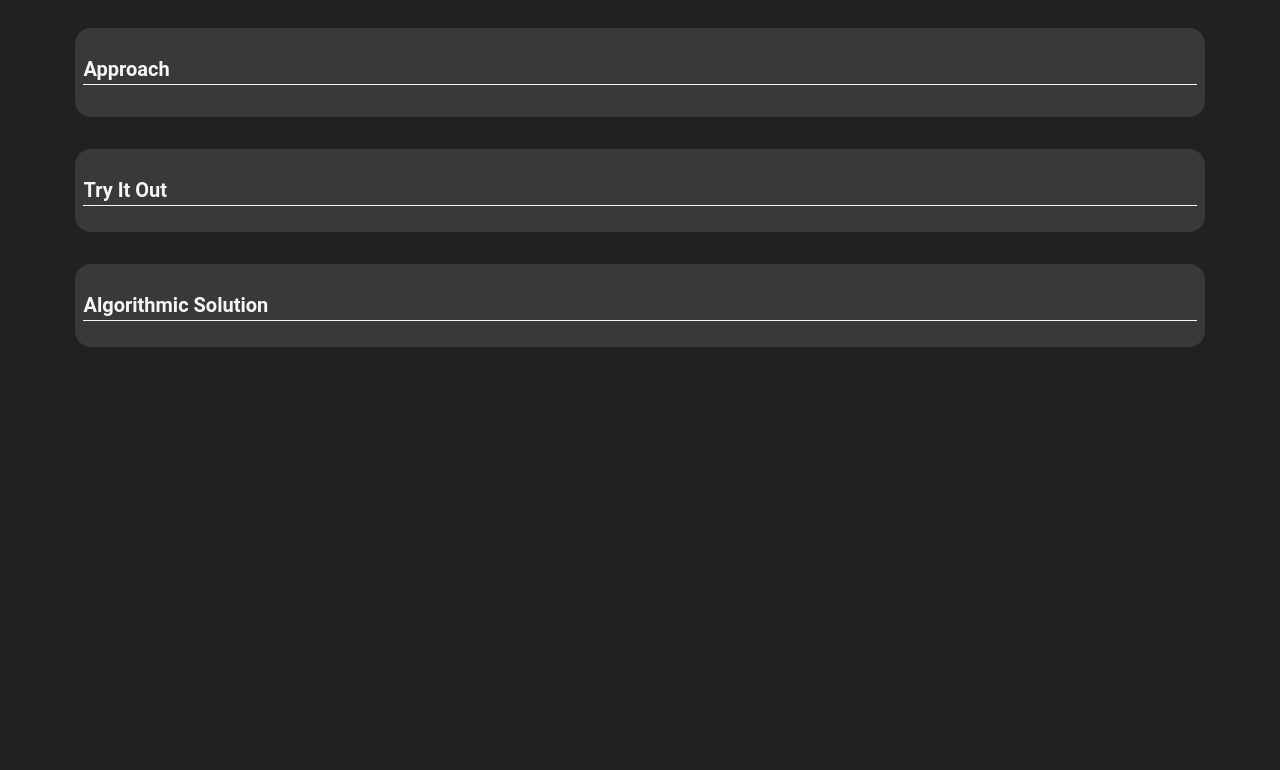
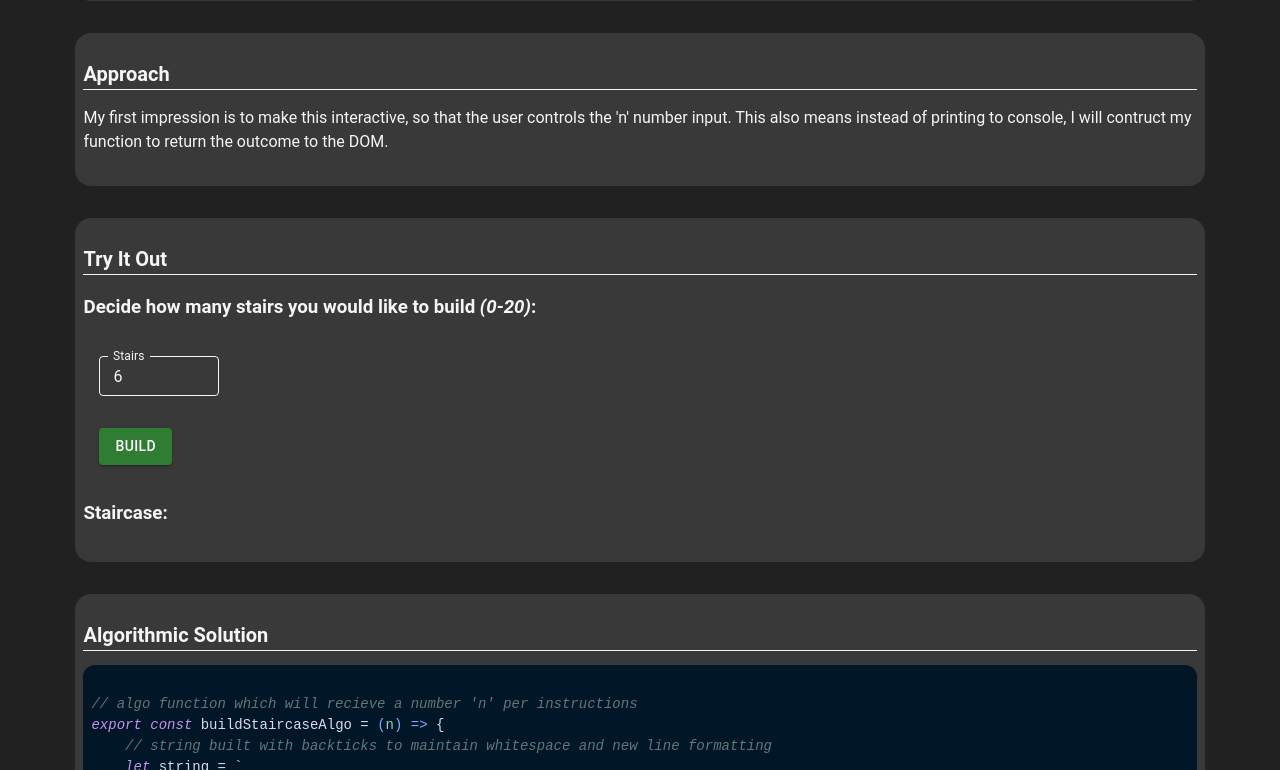
Before and after one commit to rramsey1115/algo-practice-nss, a React (Vite) app: page /staircase in a window 1280 px wide. Shown: the part 1130-1900 px from the top of the page. Before the commit the page ends 1509 px from the top, so only its background shows below. Built offline with nearby package versions, Linux system fonts and the light colour scheme.

Commit message:
BuildStaircase implemented

```diff
--- /dev/null
+++ b/src/02_buildStaircase/BuildStaircaseForm.jsx
@@ -0,0 +1,78 @@
+import { Button, TextField } from "@mui/material"
+import { useState } from "react";
+import { buildStaircaseAlgo } from "./BuildStaircaseAlgo";
+
+export const BuildStaircaseForm = ({ setStaircase }) => {
+    const [number, setNumber] = useState(6);
+
+    const handleBuildBtn = () => {
+        setStaircase(buildStaircaseAlgo(number))
+    }
+
+    return (<>
+        <form>
+            <h3>Decide how many stairs you would like to build <em>(0-20)</em>:</h3>
+            <TextField
+                id="staircase-input"
+                label="Stairs"
+                type="number"
+                value={number}
+                variant="outlined"
+                color="success"
+                size="small"
+                error={number < 0 || number > 20}
+                helperText={number < 0 || number > 20 ? "Please enter a number between 0 and 20" : ""}
+                onChange={(e) => {
+                    const val = e.target.value;
+                    if (val === "") {
+                        setNumber(0);
+                        return;
+                    }
+                    const parsed = Number(val);
+                    if (!isNaN(parsed) && parsed >= 0 && parsed <= 20) {
+                        setNumber(parsed);
+                    } else if (isNaN(parsed)) {
+                        setNumber(0);
+                    }
+                }}
+                slotProps={{ input: { min: 0, max: 20 } }}
+                sx={{
+                    width: "120px",
+                    m: 2,
+                    input: {
+                        color: 'whitesmoke', // input text color
+                    },
+                    label: {
+                        color: 'whitesmoke', // label text color
+                    },
+                    '& .MuiOutlinedInput-root': {
+                        '& fieldset': {
+                            borderColor: 'whitesmoke',
+                        },
+                        '&:hover fieldset': {
+                            borderColor: '#66bb6a',
+                        },
+                        '&.Mui-focused fieldset': {
+                            borderColor: '#66bb6a',
+                        },
+                    }
+                }}
+            />
+        </form>
+        <div>
+            <Button
+                id="staircase-build-btn"
+                className="form-button"
+                color="success"
+                size="medium"
+                variant="contained"
+                sx={{ margin: "16px" }}
+                disabled={number < 0 || number > 20}
+                onClick={(e) => {
+                    e.preventDefault();
+                    handleBuildBtn(e.currentTarget.value)
+                }}
+            >Build</Button>
+        </div>
+    </>)
+}
--- a/src/02_buildStaircase/BuildStaircaseView.jsx
+++ b/src/02_buildStaircase/BuildStaircaseView.jsx
@@ -1,4 +1,12 @@
+
+import { useState } from "react";
+import { BuildStaircaseForm } from "./BuildStaircaseForm";
+import { CodeSample } from "../CodeSample/CodeSample";
+import { buildStaircaseAlgoString } from "./BuildStaircaseAlgo";
+
 export const BuildStaircaseView = () => {
+    const [staircase, setStaircase] = useState('');
+
     return (<>
         <header className="header">
             <h1 className="header-heading">Build a Staircase</h1>
@@ -24,9 +32,9 @@ export const BuildStaircaseView = () => {
                 <h4><u>Function Constraints</u></h4>
                 <p>The number specified for height and width should be greater than 0 and less than 100.</p>
                 <h4><u>Output Format</u></h4>
-                <p>Print a staircase of size <em>n</em> using <code>#</code> symbols and spaces.</p>
+                <p>Print a staircase of size <em>n</em> using # symbols and spaces.</p>
                 <h4><u>Sample Input</u></h4>
-                <pre>6</pre>
+                6
                 <h4><u>Sample Output</u></h4>
                 <pre>
                     {`
@@ -40,7 +48,7 @@ export const BuildStaircaseView = () => {
             </div>
             <div className="article-div">
                 <h2 className="article-heading">Approach</h2>
-                <p></p>
+                <p>My first impression is to make this interactive, so that the user controls the 'n' number input. This also means instead of printing to console, I will contruct my function to return the outcome to the DOM.</p>
                 <p></p>
                 <p></p>
                 <p></p>
@@ -49,9 +57,17 @@ export const BuildStaircaseView = () => {
             </div>
             <div className="article-div">
                 <h2 className="article-heading">Try It Out</h2>
+                <BuildStaircaseForm setStaircase={setStaircase} />
+                <div>
+                    <h3>Staircase:</h3>
+                    <pre>
+                        {staircase}
+                    </pre>
+                </div>
             </div>
             <div className="article-div">
                 <h2 className="article-heading">Algorithmic Solution</h2>
+                <CodeSample codeString={buildStaircaseAlgoString} />
             </div>
         </article>
     </>)
--- a/src/02_buildStaircase/buildStaircaseAlgo.js
+++ b/src/02_buildStaircase/buildStaircaseAlgo.js
@@ -0,0 +1,42 @@
+// algo function which will recieve a number 'n' per instructions
+export const buildStaircaseAlgo = (n) => {
+    // string built with backticks to maintain whitespace and new line formatting
+    let string = `
+          `;
+
+    // create array of empty spaces to represent characters in string
+    const strArr = Array(n).fill(" ");
+
+    // iterate from end of array down to 0, to add characters from the end of the array
+    for (let i = strArr.length - 1; i >= 0; i--) {
+        // each time through, change the entry at index of i to be a # instead of " "
+        strArr[i] = "#";
+        // join the array back into a string,  using new line indicator
+        string += '\n' + strArr.join('');
+    }
+    // return the string with correct formatting to display as a staircase
+    return string;
+}
+
+export const buildStaircaseAlgoString =
+    `
+// algo function which will recieve a number 'n' per instructions
+export const buildStaircaseAlgo = (n) => {
+    // string built with backticks to maintain whitespace and new line formatting
+    let string = \`
+          \`;
+
+    // create array of empty spaces to represent characters in string
+    const strArr = Array(n).fill(" ");
+
+    // iterate from end of array down to 0, to add characters from the end of the array
+    for (let i = strArr.length - 1; i >= 0; i--) {
+        // each time through, change the entry at index of i to be a # instead of " "
+        strArr[i] = "#";
+        // join the array back into a string, using new line indicator
+        string += '\\n' + strArr.join('');
+    }
+    // return the string with correct formatting to display as a staircase
+    return string;
+}
+`
```
